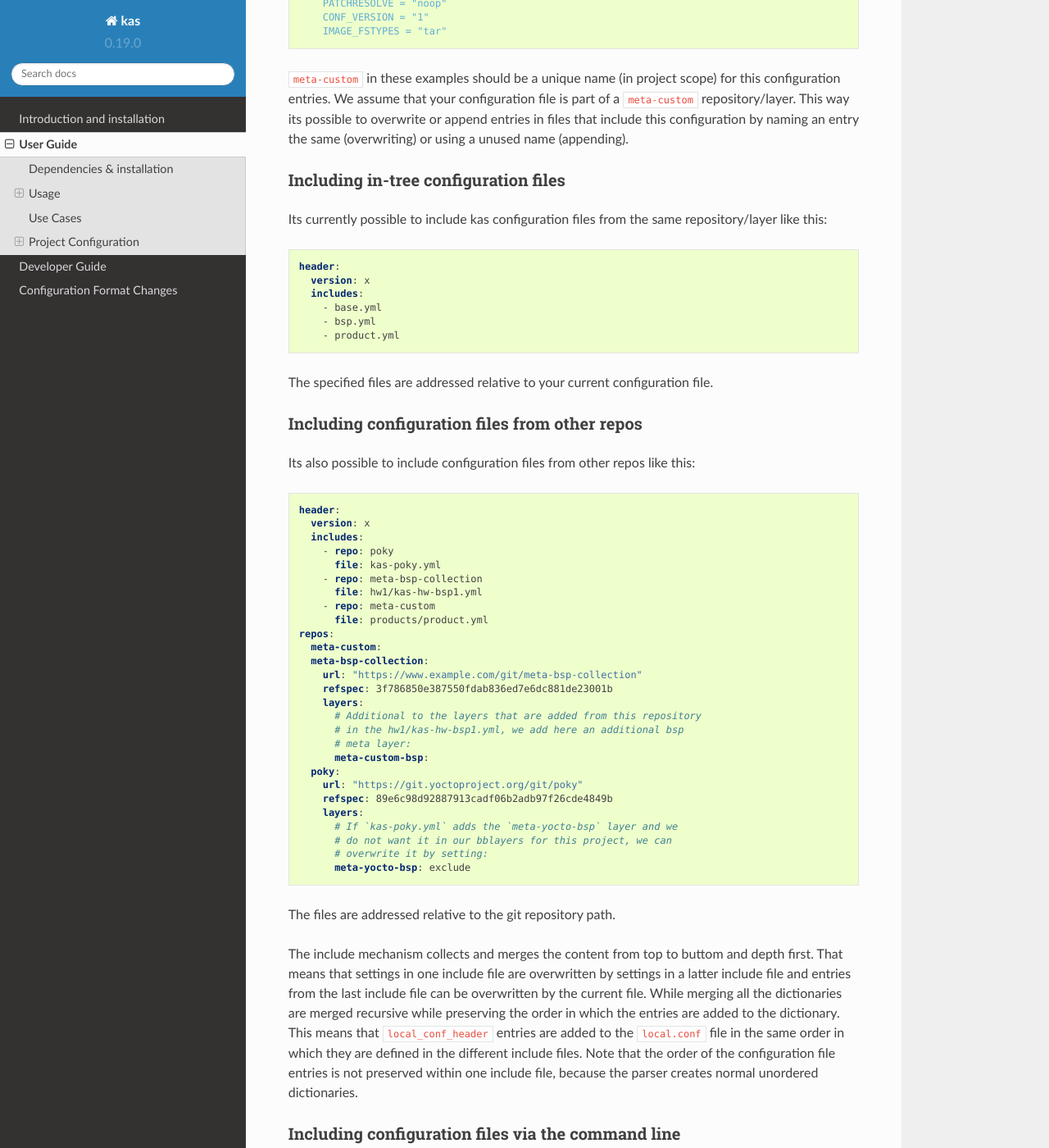
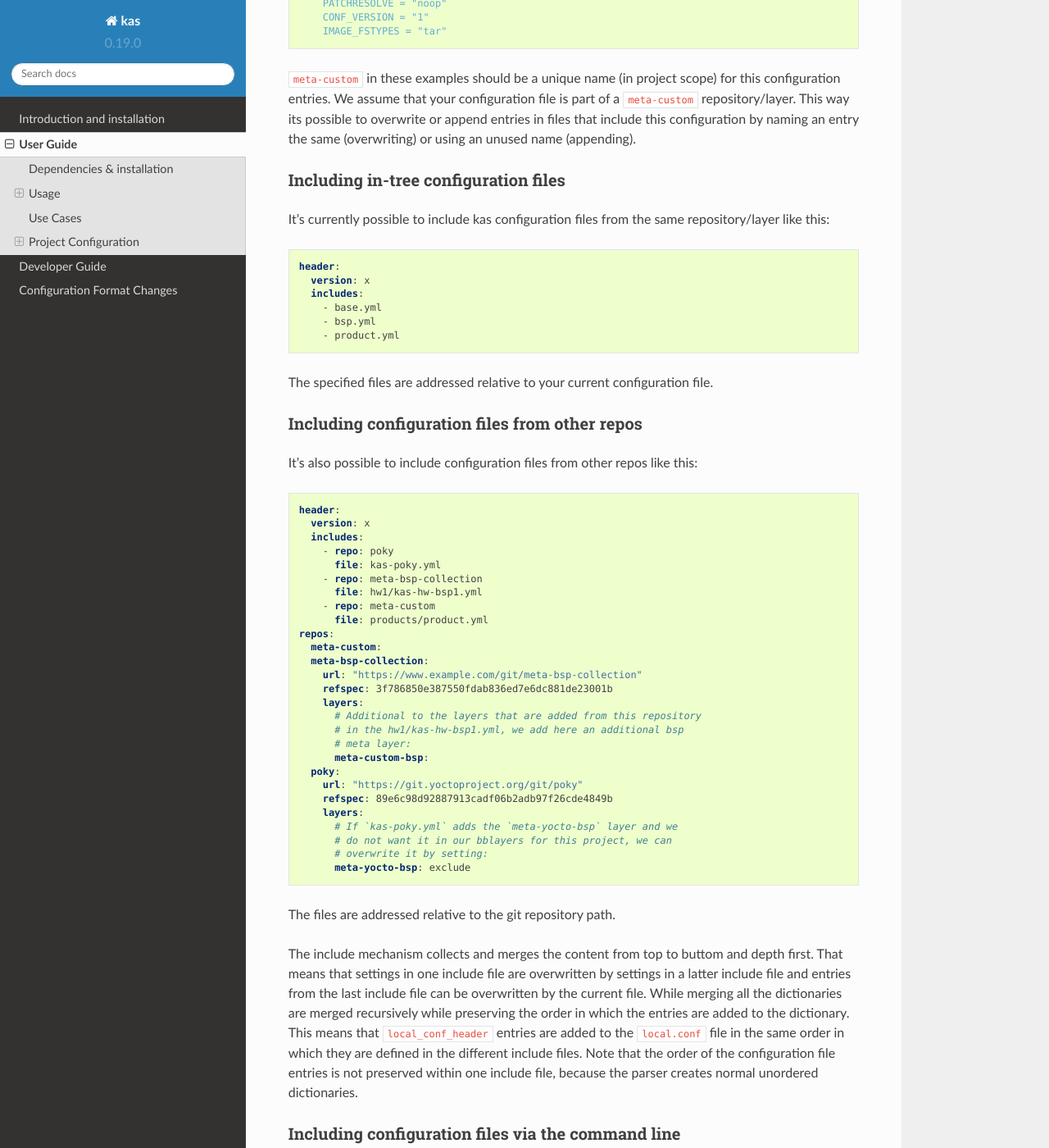
Before and after one commit to siemens/kas, a Sphinx documentation site: the page built from docs/userguide.rst, in a window 1280 px wide and 1400 px high, scrolled down 3166 px. Shown: the whole window at 82% size. Built offline with Sphinx 7.4.7 and the Read the Docs theme 2.0.0, drawn with Linux system fonts in a browser that asks for light colours; some of the changed text lies outside the part shown.

Commit message:
docs/userguide.rst: fix typos, improve grammar
Signed-off-by: Maciej Pijanowski <maciej.pijanowski@3mdeb.com>

```diff
--- a/docs/userguide.rst
+++ b/docs/userguide.rst
@@ -30,8 +30,8 @@
   within ``docker run -it kasproject/kas:<version> sh`` or bind-mount the
   project into the container. See https://hub.docker.com/r/kasproject for all
   available images.
-- Use the **run-kas** wrapper from this directory. In this case replace ``kas``
-  in the examples below with ``path/to/run-kas``.
+- Use the **run-kas** wrapper from this directory. In this case,
+  replace ``kas`` in the examples below with ``path/to/run-kas``.
 
 Start build::
 
@@ -178,12 +178,12 @@
 for this configuration entries. We assume that your configuration file is part
 of a ``meta-custom`` repository/layer. This way its possible to overwrite or
 append entries in files that include this configuration by naming an entry the
-same (overwriting) or using a unused name (appending).
+same (overwriting) or using an unused name (appending).
 
 Including in-tree configuration files
 ~~~~~~~~~~~~~~~~~~~~~~~~~~~~~~~~~~~~~
 
-Its currently possible to include kas configuration files from the same
+It's currently possible to include kas configuration files from the same
 repository/layer like this:
 
 .. code-block:: yaml
@@ -200,7 +200,7 @@
 Including configuration files from other repos
 ~~~~~~~~~~~~~~~~~~~~~~~~~~~~~~~~~~~~~~~~~~~~~~
 
-Its also possible to include configuration files from other repos like this:
+It's also possible to include configuration files from other repos like this:
 
 .. code-block:: yaml
 
@@ -238,7 +238,7 @@
 depth first. That means that settings in one include file are overwritten
 by settings in a latter include file and entries from the last include file can
 be overwritten by the current file. While merging all the dictionaries are
-merged recursive while preserving the order in which the entries are added to
+merged recursively while preserving the order in which the entries are added to
 the dictionary. This means that ``local_conf_header`` entries are added to the
 ``local.conf`` file in the same order in which they are defined in the
 different include files. Note that the order of the configuration file entries
```
Also changed, not shown: other parts of docs/userguide.rst (+8 -8 lines).
